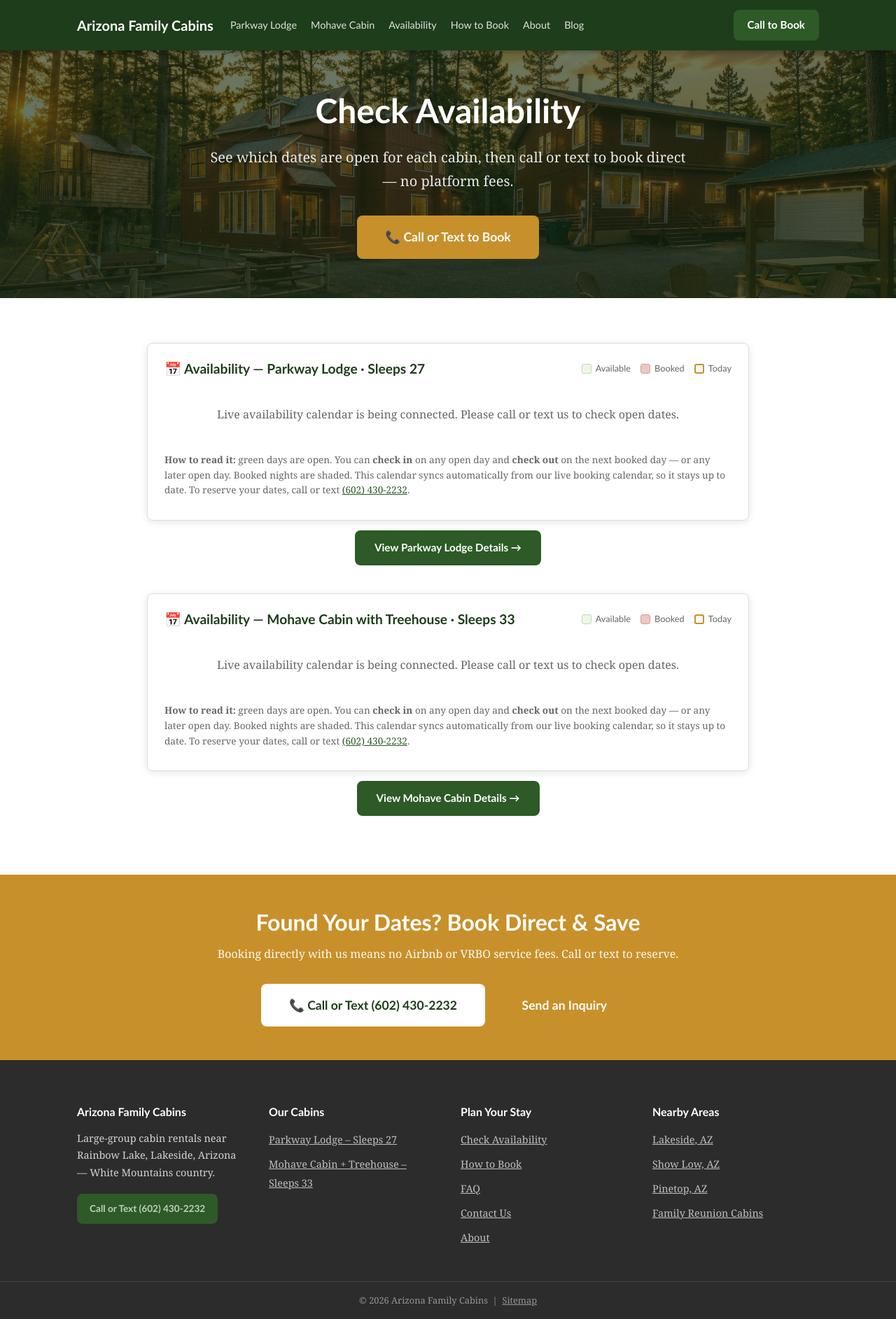
After one commit to shiloh-lundahl/arizonafamilycabins, a Flask app: page /availability/ in a window 1280 px wide. The commit adds this page. Shown: the whole page at 70% size. Run offline with Flask 3, Linux system fonts and the light colour scheme; data that the repository does not hold is empty; some libraries are stand-ins or nearby versions.

Commit message:
Add live availability calendars (Airbnb iCal sync) for both cabins
- availability.py: fetches + parses Airbnb iCal export feeds, caches 3h
- /availability/ page + calendars embedded on both property pages
- 2-month view, booked nights shaded, checkout days stay open, legend + notes
- API /api/availability/<slug>/; iCal URLs set privately as Render env vars
- Nav + footer + sitemap updated

Co-Authored-By: Claude Opus 4.8 <noreply@anthropic.com>

```diff
--- a/app.py
+++ b/app.py
@@ -5,6 +5,7 @@ from datetime import datetime
 from flask import (Flask, render_template, request, redirect, url_for,
                    abort, Response, jsonify, make_response)
 from models import db, Page, Article, Lead
+from availability import get_availability, CABIN_ICAL_ENV
 from dotenv import load_dotenv
 
 load_dotenv()
@@ -133,6 +134,27 @@ def mohave_cabin():
     return render_template("property_mohave_cabin.html")
 
 
+# ── Availability calendars ────────────────────────────────────────────────────
+
+CABINS = {
+    "parkway-lodge": {"name": "Parkway Lodge", "sleeps": 27},
+    "mohave-cabin-treehouse": {"name": "Mohave Cabin with Treehouse", "sleeps": 33},
+}
+
+
+@app.route("/availability/")
+def availability_page():
+    return render_template("availability.html", cabins=CABINS)
+
+
+@app.route("/api/availability/<slug>/")
+def api_availability(slug):
+    if slug not in CABIN_ICAL_ENV:
+        abort(404)
+    data = get_availability(slug)
+    return jsonify(data)
+
+
 # ── Blog ──────────────────────────────────────────────────────────────────────
 
 @app.route("/blog/")
@@ -155,8 +177,8 @@ def blog_post(slug):
 def dynamic_page(slug):
     # protect named routes that Flask resolves before this
     protected = {"about", "how-to-book", "faq", "contact", "blog",
-                 "parkway-lodge", "mohave-cabin-treehouse",
-                 "sitemap.xml", "robots.txt"}
+                 "parkway-lodge", "mohave-cabin-treehouse", "availability",
+                 "api", "sitemap.xml", "robots.txt"}
     if slug in protected:
         abort(404)
 
@@ -185,7 +207,7 @@ def sitemap():
         urls.append({"loc": loc, "lastmod": lastmod or datetime.utcnow().strftime("%Y-%m-%d")})
 
     add(f"{SITE_URL}/")
-    for slug in ["about", "how-to-book", "faq", "contact",
+    for slug in ["about", "how-to-book", "faq", "contact", "availability",
                  "parkway-lodge", "mohave-cabin-treehouse", "blog"]:
         add(f"{SITE_URL}/{slug}/")
 
--- a/render.yaml
+++ b/render.yaml
@@ -12,6 +12,12 @@ services:
         value: "(602) 430-2232"   # Karen (assistant) — bookings via call/text
       - key: HUBSPOT_API_KEY
         value: ""   # fill in after creating HubSpot account (optional)
+      # Airbnb iCal export URLs (the "sync calendar" links) — set privately in the
+      # Render dashboard (Environment tab), NOT committed here, since they are secret feeds.
+      - key: AIRBNB_ICAL_PARKWAY
+        sync: false
+      - key: AIRBNB_ICAL_MOHAVE
+        sync: false
       # No DATABASE_URL set on purpose — the app falls back to local SQLite and
       # reloads all page content from committed files on every startup, so the
       # free plan needs no separate (card-required) database to serve the site.
--- a/static/css/style.css
+++ b/static/css/style.css
@@ -182,6 +182,35 @@ ul { list-style: none; }
 .cabin-card-img.has-photo { background: none; padding: 0; overflow: hidden; }
 .cabin-card-img.has-photo img { width: 100%; height: 100%; object-fit: cover; }
 
+/* ── Availability calendar ───────────────────────────────────── */
+.availability { border: 1px solid #e2dccf; border-radius: var(--radius); padding: 24px; background: var(--white); box-shadow: var(--shadow); }
+.avail-head { display: flex; flex-wrap: wrap; gap: 12px; align-items: center; justify-content: space-between; margin-bottom: 16px; }
+.avail-head h3 { color: var(--pine-dk); font-size: 1.2rem; }
+.avail-legend { display: flex; gap: 14px; flex-wrap: wrap; font-family: "Trebuchet MS", Arial, sans-serif; font-size: .8rem; }
+.avail-legend .lg { display: inline-flex; align-items: center; gap: 6px; color: var(--gray); }
+.avail-legend .lg::before { content: ""; width: 14px; height: 14px; border-radius: 3px; display: inline-block; }
+.lg-open::before { background: #eef6ea; border: 1px solid #bcdcae; }
+.lg-booked::before { background: #e9c9c4; border: 1px solid #d99; position: relative; }
+.lg-today::before { background: var(--white); border: 2px solid var(--gold); }
+
+.avail-controls { display: flex; align-items: center; justify-content: space-between; margin-bottom: 14px; }
+.avail-controls button { background: var(--pine); color: #fff; border: none; border-radius: 6px; padding: 8px 16px; font-family: "Trebuchet MS", Arial, sans-serif; font-size: .85rem; cursor: pointer; }
+.avail-controls button:disabled { background: #ccc; cursor: default; }
+.avail-range { font-family: "Trebuchet MS", Arial, sans-serif; font-weight: 700; color: var(--pine-dk); }
+
+.avail-months { display: grid; grid-template-columns: repeat(auto-fit, minmax(280px, 1fr)); gap: 24px; }
+.cal-month h4 { text-align: center; color: var(--pine-dk); font-family: "Trebuchet MS", Arial, sans-serif; margin-bottom: 10px; }
+.cal-grid { display: grid; grid-template-columns: repeat(7, 1fr); gap: 3px; }
+.cal-dow { text-align: center; font-size: .7rem; font-family: "Trebuchet MS", Arial, sans-serif; color: var(--gray); padding: 4px 0; font-weight: 700; }
+.cal-day { aspect-ratio: 1 / 1; display: flex; align-items: center; justify-content: center; font-size: .85rem; border-radius: 5px; background: #eef6ea; color: var(--charcoal); border: 1px solid #d6e8cc; }
+.cal-day.empty { background: transparent; border: none; }
+.cal-day.past { background: #f3f3f3; color: #bbb; border-color: #eee; }
+.cal-day.booked { background: #e9c9c4; color: #9a5b52; border-color: #dcaea6; text-decoration: line-through; }
+.cal-day.today { border: 2px solid var(--gold); font-weight: 700; }
+.avail-note { font-size: .85rem; color: var(--gray); margin-top: 16px; line-height: 1.6; }
+.avail-status { font-size: .78rem; color: var(--gray); margin-top: 8px; font-style: italic; }
+.avail-fallback { text-align: center; padding: 24px; color: var(--gray); }
+
 /* ── Responsive ──────────────────────────────────────────────── */
 @media (max-width: 768px) {
   .header-inner { flex-wrap: wrap; }
--- /dev/null
+++ b/static/js/calendar.js
@@ -0,0 +1,121 @@
+/* Availability calendar — renders a 2-month view per cabin from /api/availability/<slug>/
+   Booked nights come from the live Airbnb iCal feed. */
+(function () {
+  var DOW = ["Su", "Mo", "Tu", "We", "Th", "Fr", "Sa"];
+  var MONTHS = ["January","February","March","April","May","June","July",
+                "August","September","October","November","December"];
+  var MONTHS_PER_VIEW = 2;
+  var MAX_MONTHS = 12;
+
+  function iso(y, m, d) {
+    return y + "-" + String(m + 1).padStart(2, "0") + "-" + String(d).padStart(2, "0");
+  }
+
+  function renderMonth(year, month, bookedSet, today) {
+    var wrap = document.createElement("div");
+    wrap.className = "cal-month";
+    var h = document.createElement("h4");
+    h.textContent = MONTHS[month] + " " + year;
+    wrap.appendChild(h);
+
+    var grid = document.createElement("div");
+    grid.className = "cal-grid";
+    DOW.forEach(function (d) {
+      var c = document.createElement("div");
+      c.className = "cal-dow";
+      c.textContent = d;
+      grid.appendChild(c);
+    });
+
+    var first = new Date(year, month, 1).getDay();
+    var days = new Date(year, month + 1, 0).getDate();
+    for (var i = 0; i < first; i++) {
+      var e = document.createElement("div");
+      e.className = "cal-day empty";
+      grid.appendChild(e);
+    }
+    var todayIso = iso(today.getFullYear(), today.getMonth(), today.getDate());
+    for (var d = 1; d <= days; d++) {
+      var cell = document.createElement("div");
+      cell.className = "cal-day";
+      cell.textContent = d;
+      var key = iso(year, month, d);
+      if (key < todayIso) {
+        cell.className += " past";
+      } else if (bookedSet.has(key)) {
+        cell.className += " booked";
+        cell.title = "Booked";
+      } else {
+        cell.title = "Available";
+      }
+      if (key === todayIso) cell.className += " today";
+      grid.appendChild(cell);
+    }
+    wrap.appendChild(grid);
+    return wrap;
+  }
+
+  function initCalendar(el) {
+    var slug = el.getAttribute("data-slug");
+    var monthsEl = el.querySelector(".avail-months");
+    var statusEl = el.querySelector(".avail-status");
+    var prevBtn = el.querySelector(".avail-prev");
+    var nextBtn = el.querySelector(".avail-next");
+    var rangeEl = el.querySelector(".avail-range");
+    var offset = 0;
+    var bookedSet = new Set();
+    var today = new Date();
+
+    function draw() {
+      monthsEl.innerHTML = "";
+      var base = new Date(today.getFullYear(), today.getMonth(), 1);
+      for (var i = 0; i < MONTHS_PER_VIEW; i++) {
+        var dt = new Date(base.getFullYear(), base.getMonth() + offset + i, 1);
+        monthsEl.appendChild(renderMonth(dt.getFullYear(), dt.getMonth(), bookedSet, today));
+      }
+      var start = new Date(base.getFullYear(), base.getMonth() + offset, 1);
+      var end = new Date(base.getFullYear(), base.getMonth() + offset + MONTHS_PER_VIEW - 1, 1);
+      if (rangeEl) rangeEl.textContent = MONTHS[start.getMonth()].slice(0,3) + " " + start.getFullYear()
+        + " – " + MONTHS[end.getMonth()].slice(0,3) + " " + end.getFullYear();
+      if (prevBtn) prevBtn.disabled = offset <= 0;
+      if (nextBtn) nextBtn.disabled = offset + MONTHS_PER_VIEW >= MAX_MONTHS;
+    }
+
+    if (prevBtn) prevBtn.addEventListener("click", function () {
+      offset = Math.max(0, offset - MONTHS_PER_VIEW); draw();
+    });
+    if (nextBtn) nextBtn.addEventListener("click", function () {
+      offset = Math.min(MAX_MONTHS - MONTHS_PER_VIEW, offset + MONTHS_PER_VIEW); draw();
+    });
+
+    fetch("/api/availability/" + slug + "/")
+      .then(function (r) { return r.json(); })
+      .then(function (data) {
+        if (!data.configured) {
+          el.querySelector(".avail-controls") && (el.querySelector(".avail-controls").style.display = "none");
+          monthsEl.innerHTML = '<div class="avail-fallback">Live availability calendar is being connected. ' +
+            'Please call or text us to check open dates.</div>';
+          return;
+        }
+        (data.nights || []).forEach(function (n) { bookedSet.add(n); });
+        draw();
+        if (statusEl) {
+          if (data.error) {
+            statusEl.textContent = "Could not refresh live calendar right now — please call to confirm.";
+          } else {
+            statusEl.textContent = "Live from our booking calendar" +
+              (data.updated ? " · last updated " + data.updated.slice(0, 10) : "") +
+              (data.stale ? " (cached)" : "");
+          }
+        }
+      })
+      .catch(function () {
+        monthsEl.innerHTML = '<div class="avail-fallback">Could not load the calendar. ' +
+          'Please call or text us to check availability.</div>';
+      });
+  }
+
+  document.addEventListener("DOMContentLoaded", function () {
+    document.querySelectorAll(".availability[data-slug]").forEach(initCalendar);
+  });
+})();
--- /dev/null
+++ b/templates/_calendar.html
@@ -0,0 +1,23 @@
+<div class="availability" data-slug="{{ cal_slug }}">
+  <div class="avail-head">
+    <h3>📅 Availability — {{ cal_name }}</h3>
+    <div class="avail-legend">
+      <span class="lg lg-open">Available</span>
+      <span class="lg lg-booked">Booked</span>
+      <span class="lg lg-today">Today</span>
+    </div>
+  </div>
+  <div class="avail-controls">
+    <button class="avail-prev" type="button">‹ Prev</button>
+    <span class="avail-range"></span>
+    <button class="avail-next" type="button">Next ›</button>
+  </div>
+  <div class="avail-months"><div class="avail-fallback">Loading calendar…</div></div>
+  <p class="avail-note">
+    <strong>How to read it:</strong> green days are open. You can <strong>check in</strong> on any open day and
+    <strong>check out</strong> on the next booked day — or any later open day. Booked nights are shaded.
+    This calendar syncs automatically from our live booking calendar, so it stays up to date.
+    To reserve your dates, call or text <a href="tel:{{ phone_raw }}">{{ phone }}</a>.
+  </p>
+  <div class="avail-status"></div>
+</div>
--- /dev/null
+++ b/templates/availability.html
@@ -0,0 +1,53 @@
+{% extends "base.html" %}
+
+{% block title %}Availability & Open Dates | Arizona Family Cabins{% endblock %}
+{% block meta_description %}Check live availability for Parkway Lodge (sleeps 27) and Mohave Cabin with Treehouse (sleeps 33) in Lakeside, AZ. See open dates and call or text to book direct.{% endblock %}
+
+{% block content %}
+
+<section class="hero" style="padding:56px 20px;">
+  <div class="container">
+    <h1>Check Availability</h1>
+    <p class="tagline">See which dates are open for each cabin, then call or text to book direct — no platform fees.</p>
+    <div class="hero-ctas" style="margin-top:24px;">
+      <a href="tel:{{ phone_raw }}" class="btn btn-gold btn-lg">📞 Call or Text to Book</a>
+    </div>
+  </div>
+</section>
+
+<section class="section">
+  <div class="container" style="max-width:900px;">
+
+    <div style="margin-bottom:40px;">
+      {% set cal_slug = "parkway-lodge" %}
+      {% set cal_name = "Parkway Lodge · Sleeps 27" %}
+      {% include "_calendar.html" %}
+      <div style="text-align:center;margin-top:14px;">
+        <a href="/parkway-lodge/" class="btn btn-primary">View Parkway Lodge Details →</a>
+      </div>
+    </div>
+
+    <div style="margin-bottom:20px;">
+      {% set cal_slug = "mohave-cabin-treehouse" %}
+      {% set cal_name = "Mohave Cabin with Treehouse · Sleeps 33" %}
+      {% include "_calendar.html" %}
+      <div style="text-align:center;margin-top:14px;">
+        <a href="/mohave-cabin-treehouse/" class="btn btn-primary">View Mohave Cabin Details →</a>
+      </div>
+    </div>
+
+  </div>
+</section>
+
+<section class="cta-strip">
+  <div class="container">
+    <h2>Found Your Dates? Book Direct &amp; Save</h2>
+    <p>Booking directly with us means no Airbnb or VRBO service fees. Call or text to reserve.</p>
+    <a href="tel:{{ phone_raw }}" class="btn btn-primary btn-lg">📞 Call or Text {{ phone }}</a>
+    &nbsp;
+    <a href="/contact/" class="btn btn-gold btn-lg">Send an Inquiry</a>
+  </div>
+</section>
+
+{% block extra_js %}{% endblock %}
+{% endblock %}
--- a/templates/base.html
+++ b/templates/base.html
@@ -62,6 +62,7 @@
     <nav class="main-nav">
       <a href="/parkway-lodge/">Parkway Lodge</a>
       <a href="/mohave-cabin-treehouse/">Mohave Cabin</a>
+      <a href="/availability/">Availability</a>
       <a href="/how-to-book/">How to Book</a>
       <a href="/about/">About</a>
       <a href="/blog/">Blog</a>
@@ -93,6 +94,7 @@
     <div class="footer-col">
       <strong>Plan Your Stay</strong>
       <ul>
+        <li><a href="/availability/">Check Availability</a></li>
         <li><a href="/how-to-book/">How to Book</a></li>
         <li><a href="/faq/">FAQ</a></li>
         <li><a href="/contact/">Contact Us</a></li>
@@ -116,5 +118,6 @@
   </div>
 </footer>
 
+<script src="{{ url_for('static', filename='js/calendar.js') }}" defer></script>
 </body>
 </html>
```
Also changed, not shown: availability.py (added, +128 -0 lines), templates/property_mohave_cabin.html (+8 -0 lines), templates/property_parkway_lodge.html (+8 -0 lines).
